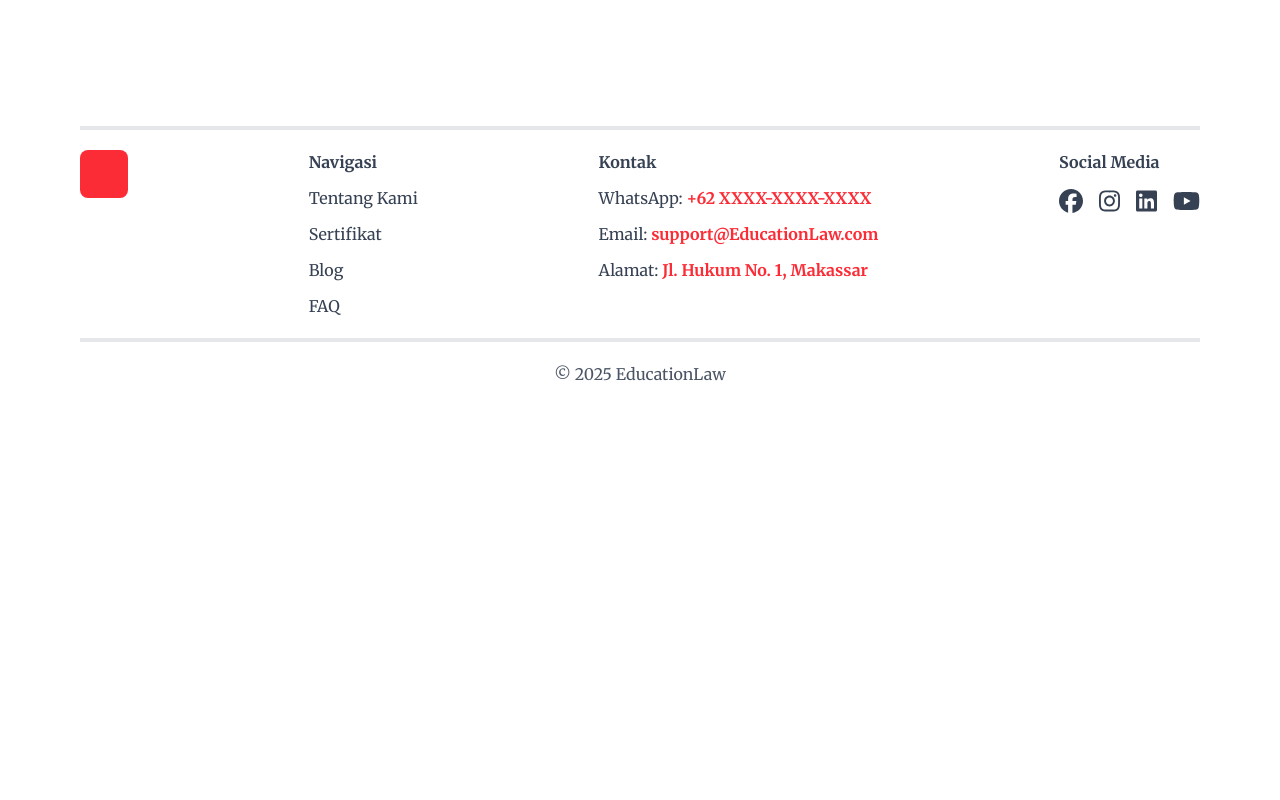
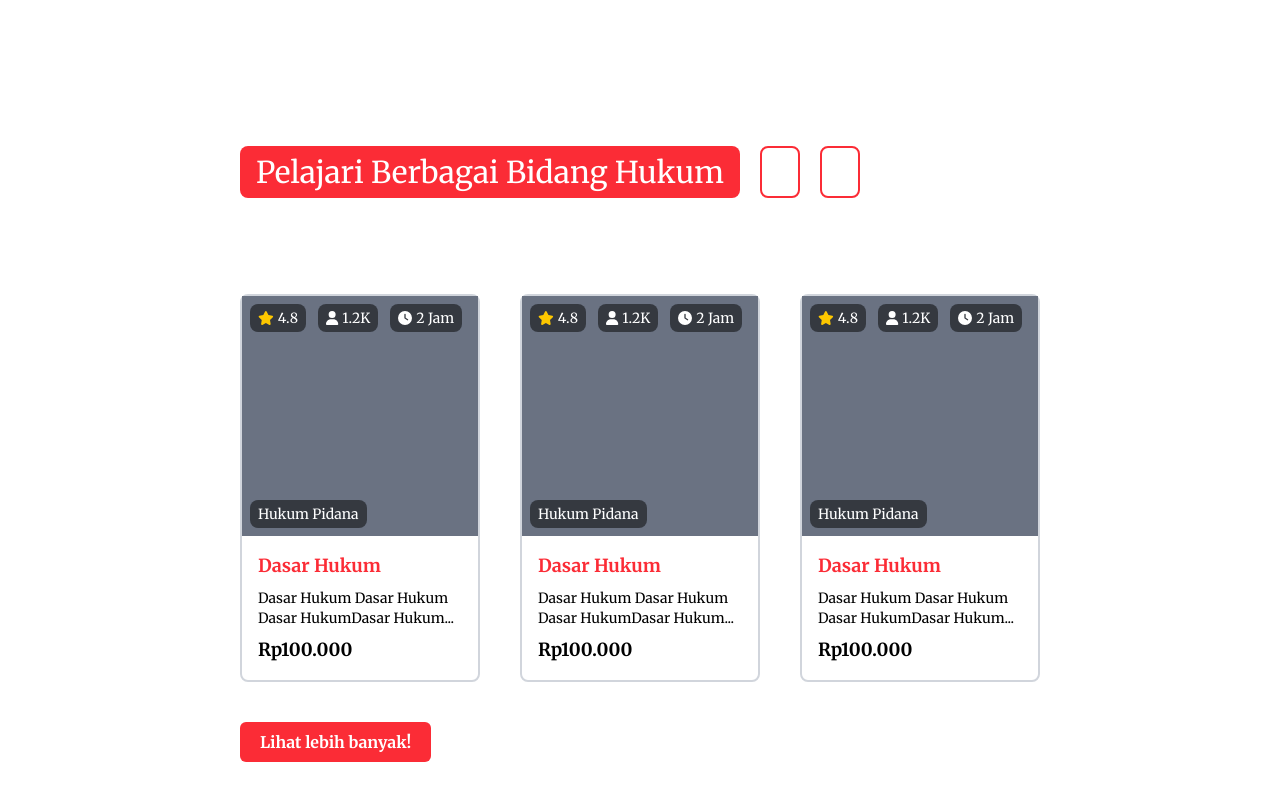
Before and after one commit to Education-Law/EducationLaw-Web, a React (Vite) app: page / in a window 1280 px wide. Shown: the part 1898-2698 px from the top of the page. Before the commit the page ends 2324 px from the top, so only its background shows below. Built offline with nearby package versions, Linux system fonts and the light colour scheme.

Commit message:
landing page (complete)

```diff
--- a/src/component/Card.jsx
+++ b/src/component/Card.jsx
@@ -0,0 +1,39 @@
+import React from "react";
+import { FontAwesomeIcon } from "@fortawesome/react-fontawesome";
+import { faStar, faUser, faClock } from "@fortawesome/free-solid-svg-icons";
+
+const Card = () => {
+    return (
+        <div className="border-2 border-gray-300 rounded-lg">
+            <div className="relative bg-gray-500 w-full h-60 flex items-center justify-center">
+                <div className="absolute top-2 left-2 flex items-center gap-3 text-white text-sm ">
+                    <div className="flex items-center gap-1 bg-black/50  px-2 py-1 rounded-lg">
+                        <FontAwesomeIcon icon={faStar} className="text-yellow-400" />
+                        <span>4.8</span>
+                    </div>
+                    <div className="flex items-center gap-1 bg-black/50 px-2 py-1 rounded-lg">
+                        <FontAwesomeIcon icon={faUser} />
+                        <span>1.2K</span>
+                    </div>
+                    <div className="flex items-center gap-1 bg-black/50 px-2 py-1 rounded-lg">
+                        <FontAwesomeIcon icon={faClock} />
+                        <span>2 Jam</span>
+                    </div>
+                </div>
+                <div className="absolute bottom-2 left-2 text-white text-sm ">
+                    <div className="flex items-center gap-1 bg-black/50 px-2 py-1 rounded-lg">
+                        <span>Hukum Pidana</span>
+                    </div>
+                </div>
+            </div>
+
+            <div className="p-4">
+                <h4 className="mb-2 text-lg font-bold text-red-500">Dasar Hukum</h4>
+                <p className="mb-2 text-sm">Dasar Hukum Dasar Hukum Dasar HukumDasar Hukum...</p>
+                <h4 className="text-lg font-semibold">Rp100.000</h4>
+            </div>
+        </div>
+    );
+};
+
+export default Card;
--- /dev/null
+++ b/src/component/Testimoni.jsx
@@ -0,0 +1,32 @@
+import React from "react";
+import { FontAwesomeIcon } from "@fortawesome/react-fontawesome";
+import { faStar, faQuoteRight } from "@fortawesome/free-solid-svg-icons";
+
+const Testimoni = () => {
+    return (
+        <div className="relative p-6 bg-white rounded-lg shadow-md">
+            <FontAwesomeIcon icon={faQuoteRight} className="absolute top-4 right-4 text-red-500 text-3xl" />
+
+            <div className="mb-4 flex gap-4 items-center">
+                <div className="h-10 w-10 bg-gray-500 rounded-full"></div>
+                <div>
+                    <h1 className="font-bold text-lg">Nama</h1>
+                    <h4 className="text-gray-500 text-sm">Course</h4>
+                </div>
+            </div>
+
+            <p className="mb-4 text-xs text-gray-700">
+                “Testimoni Testimoni Testimoni Testimoni Testimoni Testimoni Testimoni Testimoni Testimoni Testimoni Testimoni Testimoni Testimoni Testimoni
+                Testimoni Testimoni Testimoni Testimoni Testimoni Testimoni Testimoni Testimoni Testimoni Testimoni Testimoni Testimoni Testimoni Testimoni
+                Testimoni Testimoni.”
+            </p>
+
+            <div className="flex items-center gap-2">
+                <FontAwesomeIcon icon={faStar} className="text-yellow-400 text-lg" />
+                <span className="text-gray-700 font-medium">4.8</span>
+            </div>
+        </div>
+    );
+};
+
+export default Testimoni;
--- a/src/pages/Dashboard.jsx
+++ b/src/pages/Dashboard.jsx
@@ -1,13 +1,15 @@
 import React from 'react'
 import Button from '../component/Button'
 import { FontAwesomeIcon } from "@fortawesome/react-fontawesome";
-import { faChevronRight, faStar, faUser, faClock } from "@fortawesome/free-solid-svg-icons";
+import { faChevronRight, faQuestionCircle } from "@fortawesome/free-solid-svg-icons";
+import Card from '../component/Card';
+import Testimoni from '../component/Testimoni';
 
 
 const Dashboard = () => {
     return (
         <div>
-            <div className='m-10 my-40'>
+            <div className='mx-60 my-40'>
                 <div className='flex justify-center items-center gap-50'>
                     <div>
                         <h1 className='mb-10 text-3xl text-red-500'>Belajar Hukum dengan Mudah & Fleksibel !</h1>
@@ -18,7 +20,7 @@ const Dashboard = () => {
                 </div>
             </div>
 
-            <div className='m-10 p-10 py-20 bg-[#888888] rounded-lg'>
+            <div className='m-10 px-60 py-20 bg-[#888888] rounded-lg'>
                 <h1 className='mb-20 text-3xl text-red-500 text-center'>Kenapa Harus Belajar di EducationLaw</h1>
                 <div className='flex justify-center items-cemter gap-50'>
                     <div className='flex flex-col gap-10'>
@@ -93,6 +95,76 @@ const Dashboard = () => {
                     </button>
                 </div>
             </div>
+
+            <div className='mx-60 my-40'>
+                <div className='mb-20 flex gap-5'>
+                    <h1 className="max-w-max mb-4 text-3xl text-white bg-red-500 px-4 py-2 rounded-lg">
+                        Pelajari Berbagai Bidang Hukum
+                    </h1>
+                    <div className='w-10 h-13 border border-2 border-red-500 rounded-lg'></div>
+                    <div className='w-10 h-13 border border-2 border-red-500 rounded-lg'></div>
+                </div>
+                <div className="mb-10 grid grid-cols-3 gap-10">
+                    <Card />
+                    <Card />
+                    <Card />
+                </div>
+                <Button>Lihat lebih banyak!</Button>
+            </div>
+
+            <div className='m-10 px-60 py-20 bg-[#888888] rounded-lg'>
+                <div className='mb-20 flex items-center gap-20'>
+                    <hr className='flex-1 h-10 bg-red-500 border-none rounded-lg' />
+                    <h1 className='text-3xl text-red-500 whitespace-nowrap'>Apa Kata Mereka?</h1>
+                    <hr className='flex-1 h-10 bg-red-500 border-none rounded-lg' />
+                </div>
+                <div className='flex gap-20'>
+                    <div>
+                        <Testimoni />
+                        <div className='mt-10 flex gap-4'>
+                            <div className='w-50 h-13 border border-2 border-red-500 rounded-lg'></div>
+                            <div className='w-25 h-13 border border-2 border-red-500 rounded-lg'></div>
+                            <div className='w-10 h-13 border border-2 border-red-500 rounded-lg'></div>
+                        </div>
+                    </div>
+                    <div>
+                        <div className='mb-10 flex gap-4'>
+                            <div className='w-50 h-13 border border-2 border-red-500 rounded-lg'></div>
+                            <div className='w-25 h-13 border border-2 border-red-500 rounded-lg'></div>
+                            <div className='w-10 h-13 border border-2 border-red-500 rounded-lg'></div>
+                        </div>
+                        <Testimoni />
+                    </div>
+                </div>
+            </div>
+
+            <div className='mx-60 my-40'>
+                <div className="flex gap-20 justify-center items-center">
+                    <div className="relative">
+                        <span className="absolute top-[-80px] left-1/2 transform -translate-x-6 text-red-500 text-6xl font-black rotate-12">?</span>
+                        <span className="absolute top-[-80px] left-1/2 transform -translate-x-[-10px] text-red-500 text-6xl font-black rotate-12">?</span>
+
+                        <div className="h-80 w-60 bg-red-500 rounded-lg"></div>
+                    </div>
+
+
+                    <div className="flex-1 list-none text-lg">
+                        <div className="mb-4 relative flex-1 text-lg bg-[#888888] text-white rounded-lg px-4 py-2">
+                            <span className="absolute top-[-5px] right-[-5px] text-red-500 text-4xl font-black rotate-12">?</span>
+                            Apakah saya mendapatkan sertifikat?
+                        </div>
+                        <div className="mb-4 relative flex-1 text-lg bg-[#888888] text-white rounded-lg px-4 py-2">
+                            <span className="absolute top-[-5px] right-[-5px] text-red-500 text-4xl font-black rotate-12">?</span>
+                            Bagaimana cara mengakses materi?
+                        </div>
+                        <div className="mb-4 relative flex-1 text-lg bg-[#888888] text-white rounded-lg px-4 py-2">
+                            <span className="absolute top-[-5px] right-[-5px] text-red-500 text-4xl font-black rotate-12">?</span>
+                            Berapa lama akses kursus ini tersedia?
+                        </div>
+                    </div>
+                </div>
+
+            </div>
         </div>
     )
 }
```
